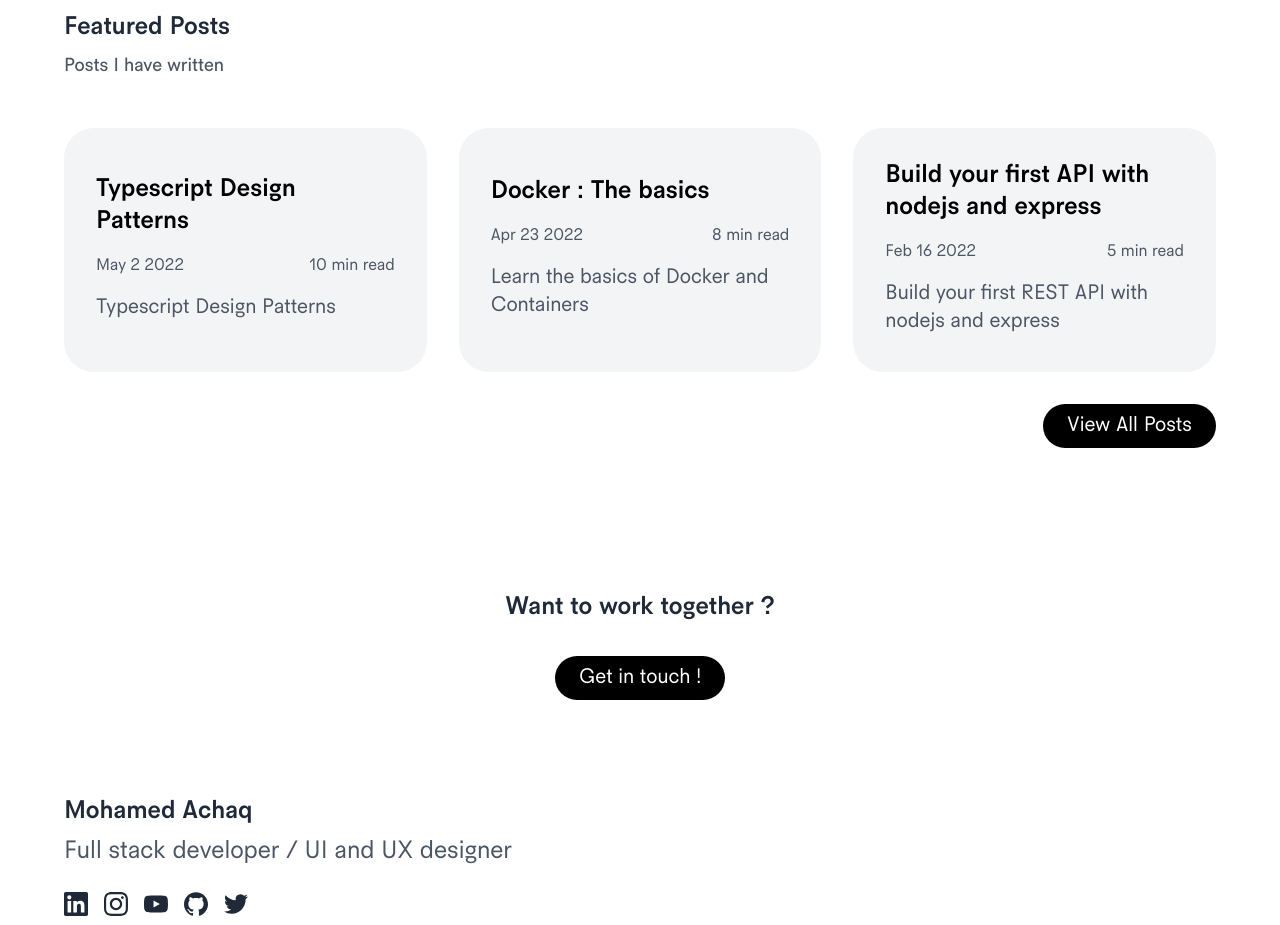
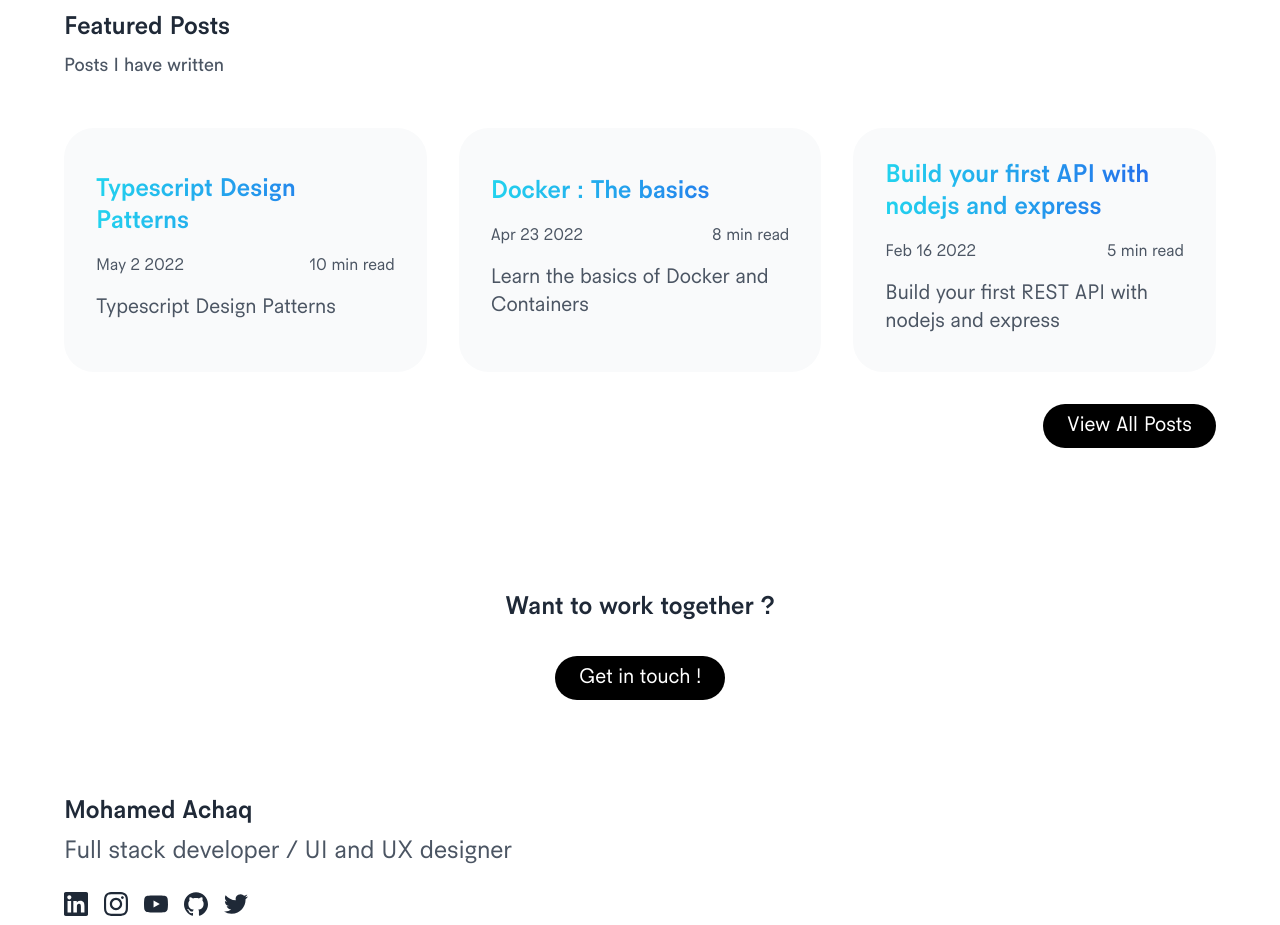
Before and after one commit to triyanox/portfolio, a Next.js app: page / in a window 1280 px wide. Shown: the part 1960-2885 px from the top of the page. Built offline with nearby package versions, Linux system fonts and the light colour scheme.

Commit message:
Blogprev update

```diff
--- a/components/BlogPrev.tsx
+++ b/components/BlogPrev.tsx
@@ -1,5 +1,5 @@
 import { AnimatePresence, motion } from 'framer-motion'
-
+import Image from 'next/image'
 interface Props {
   readTime: number
   date: string
@@ -31,7 +31,7 @@ const BlogPrev = (props: Props) => {
           stiffness: 100,
           elapsed: 1,
         }}
-        className="relative flex h-full w-full flex-col justify-center  rounded-[30px] bg-gray-100 p-8   transition-all duration-300 hover:scale-105  dark:bg-zinc-900"
+        className="relative flex h-full w-full flex-col justify-center  rounded-[30px] bg-gray-50 p-8   transition-all duration-300 hover:scale-105  dark:bg-zinc-900"
       >
         <div className="flex flex-col gap-4 ">
           {/* <div>
@@ -40,12 +40,13 @@ const BlogPrev = (props: Props) => {
             width={1920}
             height={1080}
             alt={props.title}
-            className="rounded-xl "
+            className="rounded-xl"
             property="cover"
+            quality={100}
           />
         </div> */}
 
-          <h1 className="text-xl font-semibold text-black dark:text-white  md:text-2xl">
+          <h1 className="text-xl font-semibold bg-gradient-to-r dark:from-cyan-400 dark:to-green-300 text-transparent bg-clip-text from-cyan-400 to-blue-600  md:text-2xl">
             {props.title}
           </h1>
           <div className="flex flex-row justify-between text-gray-600 dark:text-gray-400  ">
```
